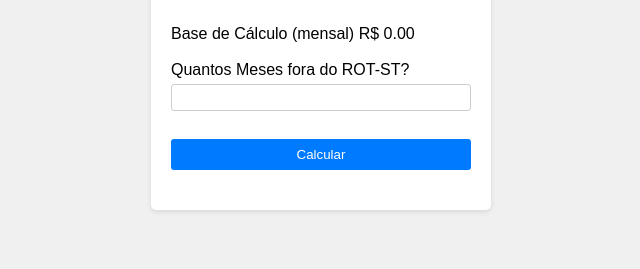
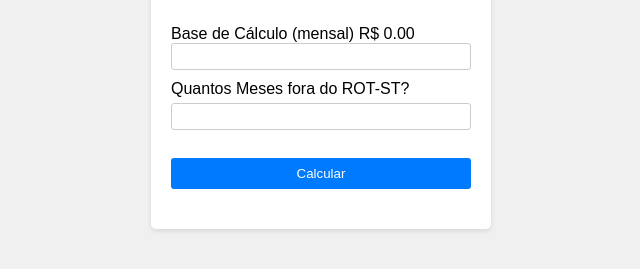
Before and after one commit to akiosantos/Calculadora-de-Ressarcimento, a plain HTML site: page index.html in a window 1280 px wide. Shown: the part 219-488 px from the top of the page, without its empty margins (319-959 px from the left). Drawn offline with Linux system fonts and the light colour scheme.

Commit message:
Update index.html

```diff
--- a/index.html
+++ b/index.html
@@ -14,6 +14,7 @@
             <input type="text" id="faturamento-total" placeholder="Digite o valor em reais" required>
             <br>
             <div id="base-calculo">Base de Cálculo (mensal) R$ 0.00</div> <!-- Adicionando um novo elemento para mostrar a base do cálculo -->
+            <input type="text" id="base-calculo"
             <br>
             <label for="meses">Quantos Meses fora do ROT-ST?</label>
             <input type="number" id="meses" required>
```
